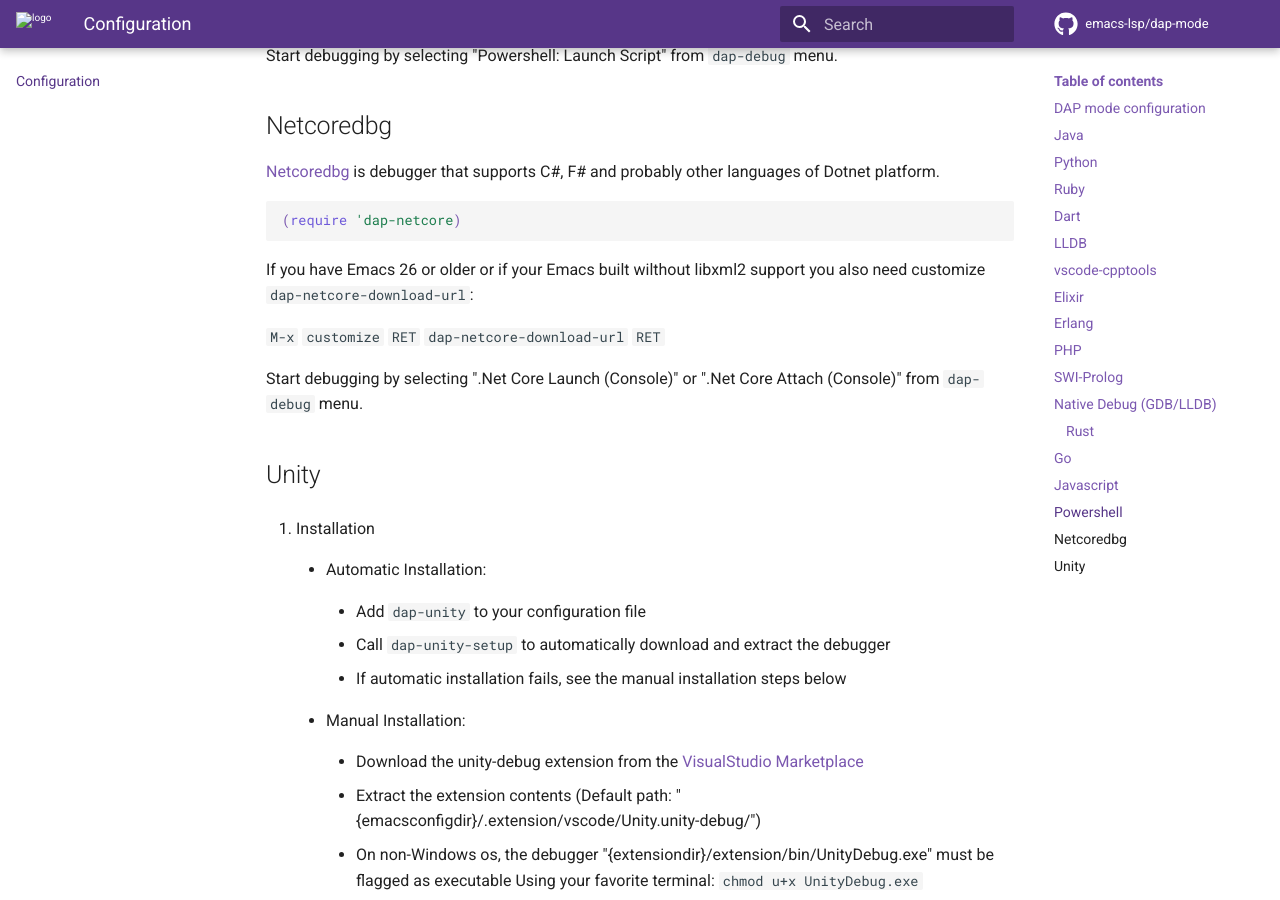
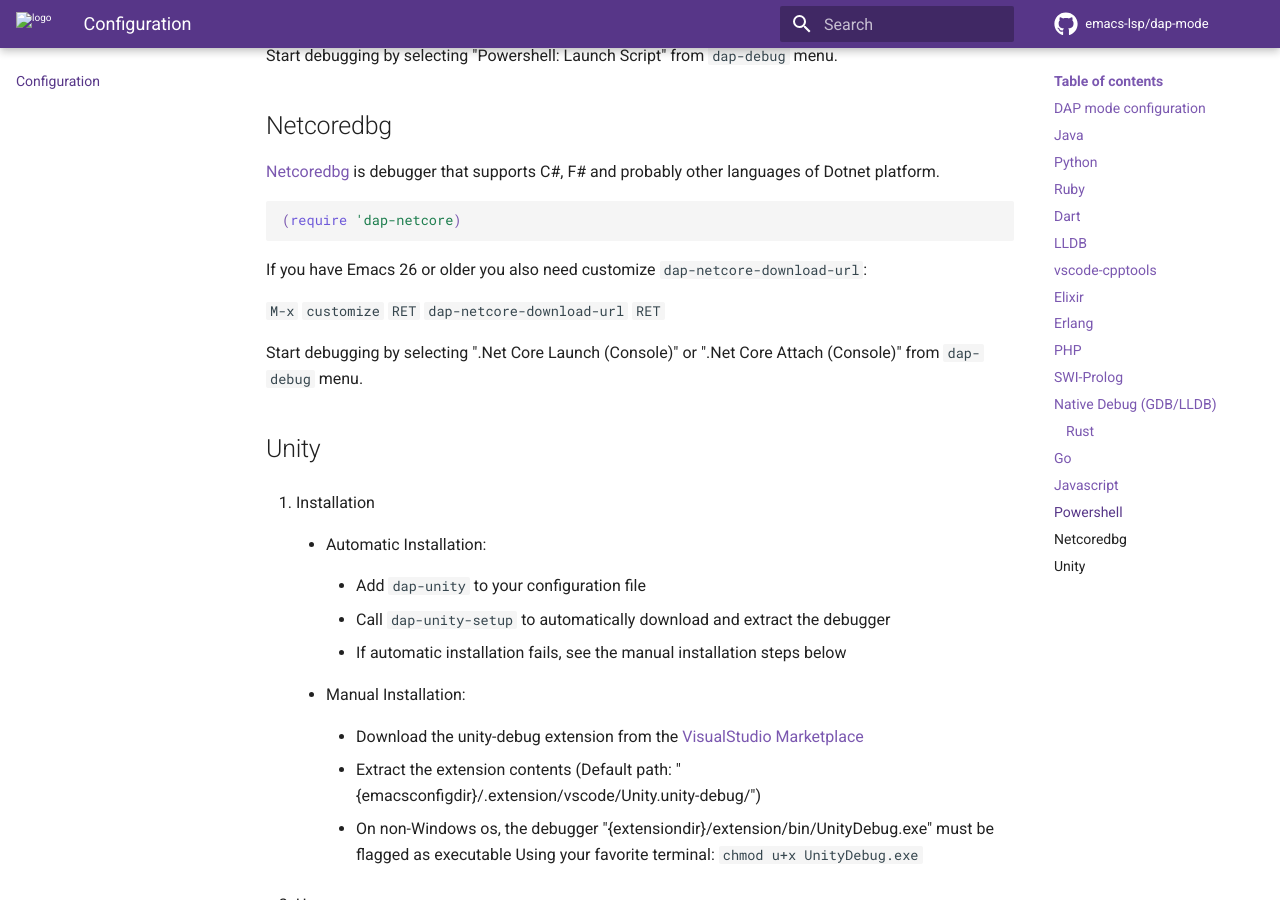
Before and after one commit to emacs-lsp/dap-mode, an MkDocs documentation site: the page built from docs/page/configuration.md, in a window 1280 px wide and 900 px high, scrolled down 8741 px. Built offline with MkDocs 1.6.1 and Material for MkDocs 9.7.7, drawn with Linux system fonts in a browser that asks for light colours; comment, search, counter and statistics services are not loaded.

Commit message:
fix netcoredbg install without libxml2 support
also fix upgrade without previous directory

````diff
--- a/docs/page/configuration.md
+++ b/docs/page/configuration.md
@@ -461,8 +461,7 @@ languages of Dotnet platform.
 (require 'dap-netcore)
 ```
 
-If you have Emacs 26 or older or if your Emacs built wilthout libxml2
-support you also need customize `dap-netcore-download-url`:
+If you have Emacs 26 or older you also need customize `dap-netcore-download-url`:
 
 `M-x` `customize` `RET` `dap-netcore-download-url` `RET`
 
````
Also changed, not shown: 1 other file.
